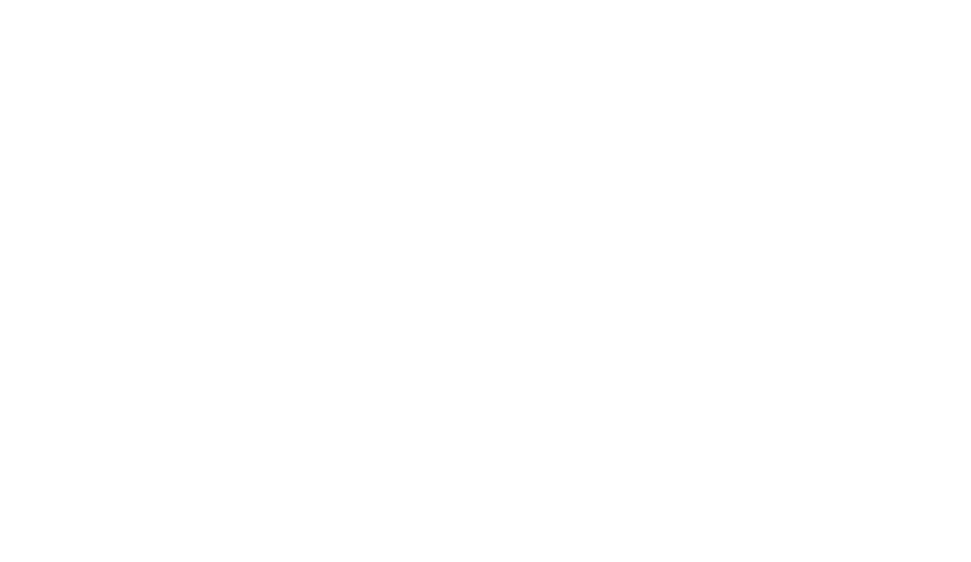
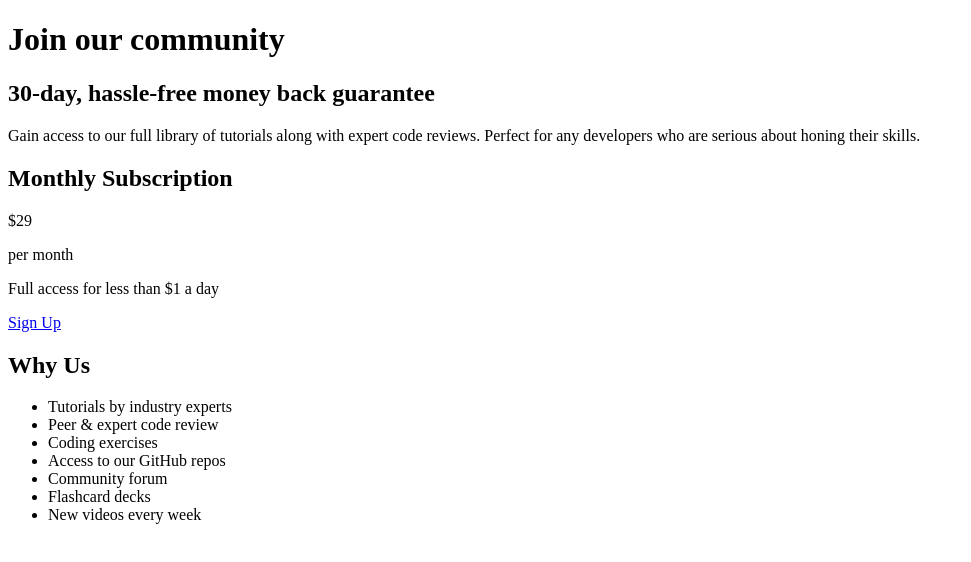
Before and after one commit to Dangerina/price-grid-component, a plain HTML site: page index.html in a window 1280 px wide. Shown: the whole page, without its empty margins (0-971 px from the left). Drawn offline with Linux system fonts and the light colour scheme.

Commit message:
base html build

```diff
--- a/index.html
+++ b/index.html
@@ -6,6 +6,33 @@
     <title>Document</title>
 </head>
 <body>
-
+    <main>
+        <div class="join-community">
+            <h1>Join our community</h1>
+            <h2>30-day, hassle-free money back guarantee</h2>
+            <p>Gain access to our full library of tutorials along with expert code reviews. Perfect for any developers who are serious about honing their skills.</p>
+        </div>
+        <div class="monthly-subs">
+            <h2>Monthly Subscription</h2>
+            <div class="price-tag">
+                <p>$29</p>
+                <p>per month</p>
+            </div>
+            <p>Full access for less than $1 a day</p>
+            <a href="#">Sign Up</a>
+        </div>
+        <div class="why-us">
+            <h2>Why Us</h2>
+            <ul>
+                <li>Tutorials by industry experts</li>
+                <li>Peer & expert code review</li>
+                <li>Coding exercises</li>
+                <li>Access to our GitHub repos</li>
+                <li>Community forum</li>
+                <li>Flashcard decks</li>
+                <li>New videos every week</li>
+            </ul>
+        </div>
+    </main>
 </body>
 </html>
```
